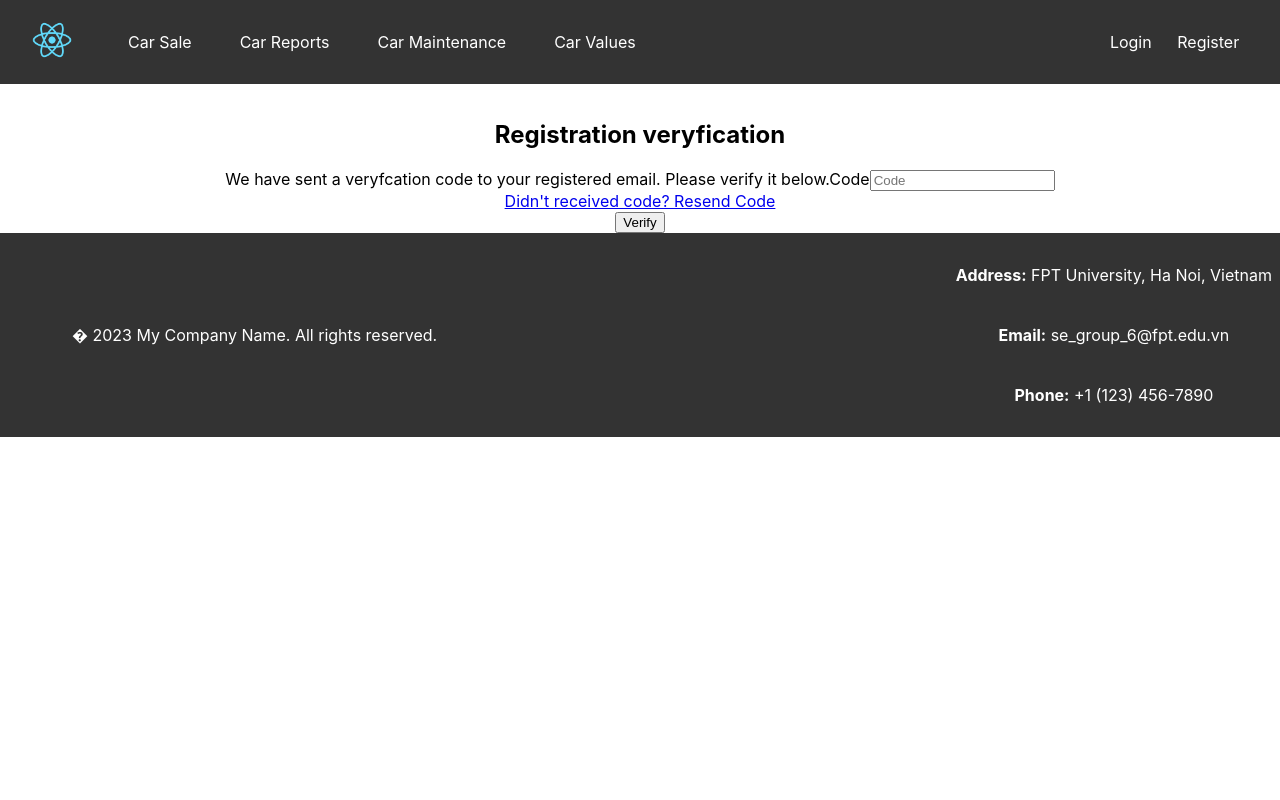
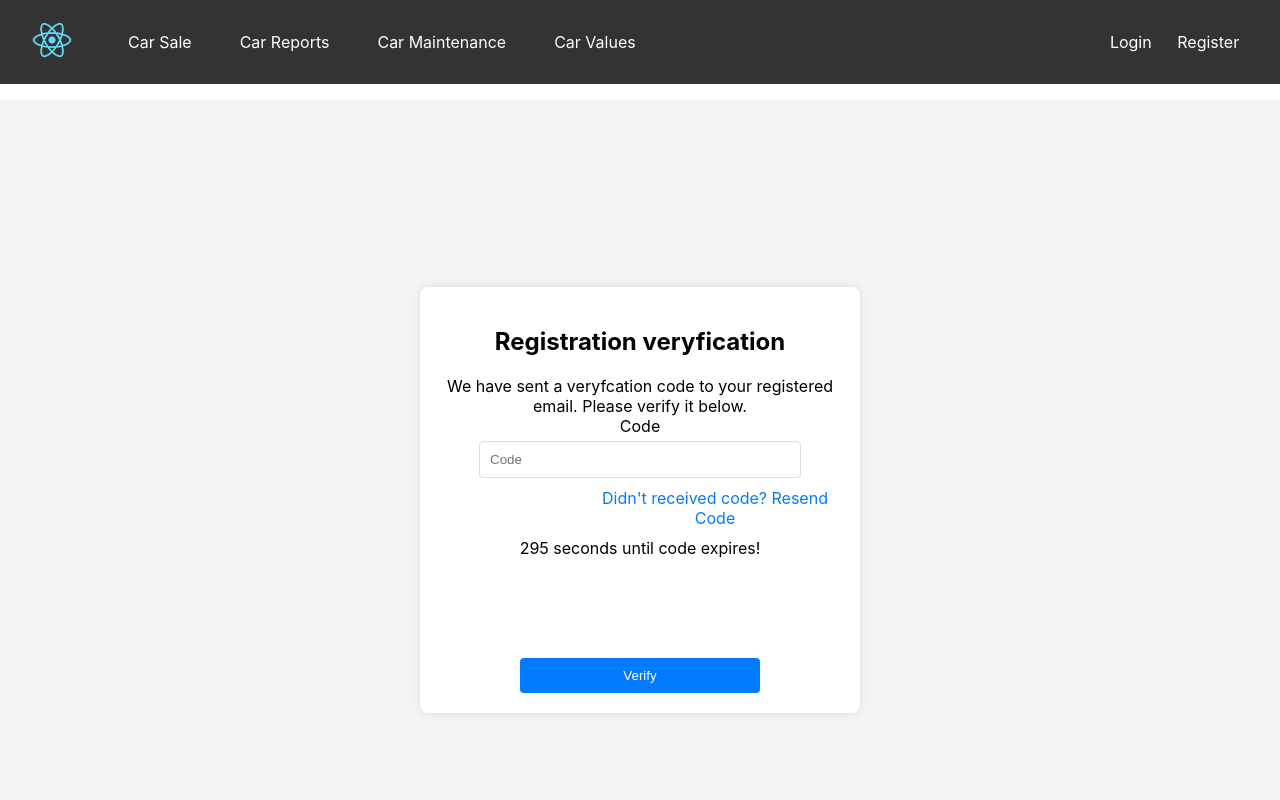
Before and after one commit to Glorlicon/Car_History_Report_System, a React (Create React App) app in the folder CarHistoryReportSystem/: page /account-verify in a window 1280 px wide. Shown: the top 800 px of the page. Built offline with nearby package versions, Linux system fonts and the light colour scheme.

Commit message:
register verify flow

```diff
--- a/CarHistoryReportSystem/src/components/forms/register/AccountForm.tsx
+++ b/CarHistoryReportSystem/src/components/forms/register/AccountForm.tsx
@@ -74,7 +74,7 @@ function AccountForm({
                 value={confirmPassword}
                 onChange={e => updateFields({ confirmPassword: e.target.value })}
             />
-            <div className={` ${shake ? 'shaking' : 'validation'}`}>
+            <div className={`${shake ? 'shaking' : 'validation'}`}>
                 {!validEmail && (
                     <div className="error">Email is invalid!</div>
                 )}
--- a/CarHistoryReportSystem/src/pages/common/RegisterPage.tsx
+++ b/CarHistoryReportSystem/src/pages/common/RegisterPage.tsx
@@ -84,7 +84,7 @@ function RegisterPage() {
         setRegisterError(true)
         setErrorMessage(response.error as string)
     }
-
+    //TODO: fix css
     return (
         <div className="register-container">
             <form onSubmit={onSubmit} className="register-form">
@@ -103,7 +103,7 @@ function RegisterPage() {
                 ) : (
                         <div className="register-buttons">
                             {!isFirstStep && (
-                                <button type="button" onClick={back}>
+                                <button type="button" onClick={() => { setRegisterError(false); back(); }}>
                                     Back
                                 </button>
                             )}
--- a/CarHistoryReportSystem/src/pages/special/AccountVeryficationPage.tsx
+++ b/CarHistoryReportSystem/src/pages/special/AccountVeryficationPage.tsx
@@ -1,32 +1,53 @@
 import React, { useEffect, useState } from 'react';
 import { useSelector } from 'react-redux'
-import { VerifyEmail } from '../../services/auth/Verify';
+import '../../styles/VerifyPage.css'
+import { ResendCode, VerifyEmail } from '../../services/auth/Verify';
 import { RootState } from '../../store/State';
 
 function AccountVeryficationPage() {
     const [code, setCode] = useState('')
     const [count, setCount] = useState(300)
-    const [verificationError, setVerificationError] = useState(false)
+    const [error, setError] = useState(false)
     const [errorMessage, setErrorMessage] = useState('')
     const [isVerifying, setVerifying] = useState(false)
     const [isResending, setResending] = useState(false)
+    const [resend, setResend] = useState(false)
+    const [isVerified, setIsVerified] = useState(false);
     const data = useSelector((state: RootState) => state.auth.userData)
     const token = useSelector((state: RootState) => state.auth.verifyToken)
     const handleSubmit = async (e: React.FormEvent) => {
         e.preventDefault();
-        console.log("Data: ", data)
-        console.log("Token: ", token)
+        setVerifying(true)
         const response = await VerifyEmail({
             code: code ? code : "",
             token: token ? token : "",
             email: data.email ? data.email: ""
         })
-        console.log(response)
+        setVerifying(false)
+        if (!response.error) {
+            setVerifying(false)
+            setIsVerified(true);
+            return
+        }
+        setError(true)
+        setErrorMessage(response.error as string)
     };
 
     const resentCode = async () => {
         setResending(true)
-
+        const response = await ResendCode({
+            code: "",
+            token: "",
+            email: data.email ? data.email : ""
+        })
+        setResending(false)
+        if (!response.error) {
+            setResend(true)
+            setCount(300)
+            return
+        }
+        setError(true)
+        setErrorMessage(response.error as string)
     }
 
     useEffect(() => {
@@ -40,7 +61,16 @@ function AccountVeryficationPage() {
 
     return (
         <div className="code-container">
-            <form onSubmit={handleSubmit} className="code-form">
+            {isVerified ? (
+                <div className="verification-success">
+                    <svg className="checkmark" xmlns="http://www.w3.org/2000/svg" viewBox="0 0 52 52">
+                        <circle className="checkmark__circle" cx="26" cy="26" r="25" fill="none" />
+                        <path className="checkmark__check" fill="none" d="M14.1 27.2l7.1 7.2 16.7-16.8" />
+                    </svg>
+                    <p>Your email has been successfully verified!</p>
+                </div>
+            ) : (
+                <form onSubmit={handleSubmit} className="code-form">
                 <h2>Registration veryfication</h2>
                 <a>We have sent a veryfcation code to your registered email. Please verify it below.</a>
                 <label htmlFor="code">Code</label>
@@ -52,23 +82,36 @@ function AccountVeryficationPage() {
                 />
                 <div className="resend-code">
                     {isResending ? (
-                        <a>Sending Code....</a>
+                        <></>
                     ):(
                         <a onClick={resentCode} href='#'>Didn't received code? Resend Code</a>
                     )
                     }
                 </div>
+                {isResending ? (
+                    <></>
+                ): (
+                       <div className="count">
+                            {count} seconds until code expires!
+                        </div>
+                )}
                 <div className="error">
-                    {verificationError && (
+                    {error && (
                         <div className="message">{errorMessage}</div>
                     )}
                 </div>
-                {isVerifying ? (
+                <div className="resend">
+                    {resend && (
+                        <div className="message-resend">Code has been resent to your email.</div>
+                    )}
+                </div>
+                {(isVerifying || isResending) ? (
                     <div className="loading"></div>
                 ) : (
                     <button type="submit">Verify</button>
                 )}
             </form>
+            )}
         </div>
     );
 }
--- a/CarHistoryReportSystem/src/services/auth/Verify.ts
+++ b/CarHistoryReportSystem/src/services/auth/Verify.ts
@@ -8,18 +8,35 @@ interface VerifyData {
     email: string
 }
 
+interface ResendCodeData {
+    email: string
+    password: string
+}
+
 export async function VerifyEmail(data: VerifyData): Promise<APIResponse> {
     try {
         const response = await axios.post(`${process.env.REACT_APP_BASE_API_URL}/api/Authentication/confirm-email`,data)
-        console.log("Verify :", response.data)
         return { data: response.data }
     } catch (error) {
         const axiosError = error as AxiosError
-        console.log(axiosError)
         if (axiosError.code === "ERR_NETWORK") {
             return { error: "Cannot connect to server. Please try again." }
         } else {
-            return { error: "Verifycation code is incorrect." }
+            return { error: "Verification code is incorrect." }
         }
     }
 }
+
+export async function ResendCode(data: VerifyData): Promise<APIResponse> {
+    try {
+        const response = await axios.post(`${process.env.REACT_APP_BASE_API_URL}/api/Authentication/resend-email-code`,data)
+        return { data: response.data }
+    } catch (error) {
+        const axiosError = error as AxiosError
+        if (axiosError.code === "ERR_NETWORK") {
+            return { error: "Cannot connect to server. Please try again." }
+        } else {
+            return { error: "Something went wrong while sending code. Please try again" }
+        }
+    }
+}
--- /dev/null
+++ b/CarHistoryReportSystem/src/styles/VerifyPage.css
@@ -0,0 +1,156 @@
+.code-container {
+    display: flex;
+    justify-content: center;
+    align-items: center;
+    height: 100vh;
+    background-color: #f4f4f4;
+}
+
+.code-form {
+    width: 100%;
+    max-width: 400px;
+    padding: 20px;
+    background-color: #fff;
+    border-radius: 8px;
+    box-shadow: 0 0 10px rgba(0, 0, 0, 0.1);
+    display: flex;
+    flex-direction: column;
+    align-items: center;
+    justify-content: center;
+}
+
+.code-form input {
+    width: 75%;
+    padding: 10px;
+    margin-bottom: 10px;
+    border: 1px solid #ddd;
+    border-radius: 4px;
+}
+
+.code-form button {
+    width: 60%;
+    padding: 10px;
+    background-color: #007bff;
+    color: #fff;
+    border: none;
+    border-radius: 4px;
+    cursor: pointer;
+    transition: background-color 0.3s;
+}
+.code-form label {
+    display: block;
+    margin-bottom: 5px;
+}
+
+.code-form button:hover {
+    background-color: #0056b3;
+}
+.resend-code {
+    margin-bottom: 10px;
+    margin-left: 150px;
+    text-align: center;
+}
+
+.resend-code a {
+    color: #007bff;
+    text-decoration: none;
+}
+
+.resend-code a:hover {
+    text-decoration: underline;
+}
+
+@keyframes shake {
+    0% { transform: translateX(0); }
+    25% { transform: translateX(-10px); }
+    50% { transform: translateX(10px); }
+    75% { transform: translateX(-10px); }
+    100% { transform: translateX(0); }
+}
+
+.error {
+    background-color: #FFC300;
+    display: block;
+    font-weight: bold;
+    text-align: center;
+    color: red;
+    font-size: 15px;
+    margin-bottom: 50px;
+    grid-column: 1/-1;
+}
+
+.resend {
+    background-color: rgba(0,255,0,0.8);
+    display: flex;
+    font-weight: bold;
+    text-align: center;
+    color: black;
+    font-size: 15px;
+    margin-bottom: 50px;
+    grid-column: 1/-1;
+}
+
+.message {
+    animation: shake 0.5s ease-in-out;
+    margin: 10px 10px 10px 10px;
+}
+
+.loading {
+    border: 4px solid rgba(0, 0, 0, 0.1);
+    width: 36px;
+    height: 36px;
+    border-radius: 50%;
+    border-top: 4px solid #000;
+    animation: spin 1s linear infinite;
+}
+
+@keyframes spin {
+    0% { transform: rotate(0deg); }
+    100% { transform: rotate(360deg); }
+}
+
+.verification-success {
+    text-align: center;
+    padding: 20px;
+}
+
+.checkmark {
+    width: 56px;
+    height: 56px;
+    display: block;
+    margin: 0 auto 20px;
+}
+
+.checkmark__circle {
+    stroke-width: 2;
+    stroke: #4CAF50;
+    stroke-miterlimit: 10;
+    fill: none;
+    animation: stroke 0.6s cubic-bezier(0.65, 0, 0.45, 1) forwards;
+}
+
+.checkmark__check {
+    transform-origin: 50% 50%;
+    stroke-dasharray: 48;
+    stroke-dashoffset: 48;
+    stroke-width: 2;
+    stroke: #4CAF50;
+    fill: none;
+    animation: stroke 0.3s cubic-bezier(0.65, 0, 0.45, 1) 0.8s forwards, scale 0.3s cubic-bezier(0.65, 0, 0.45, 1) 0.8s forwards;
+}
+
+@keyframes stroke {
+    100% {
+        stroke-dashoffset: 0;
+    }
+}
+
+@keyframes scale {
+    0%, 100% {
+        transform: none;
+    }
+
+    50% {
+        transform: scale3d(1.1, 1.1, 1);
+    }
+}
```
Also changed, not shown: 1 other file (tests, documents, lock files or other folders).
